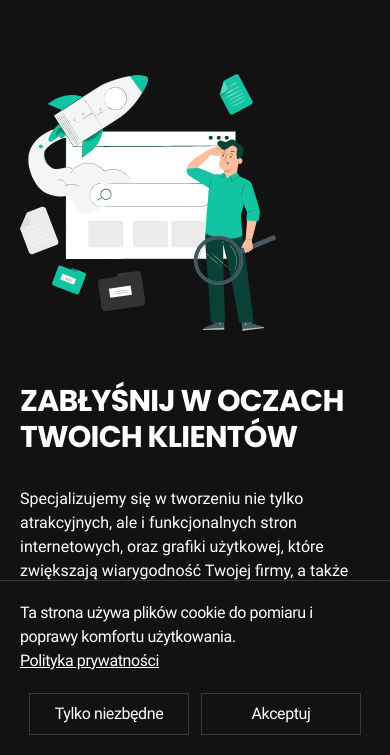
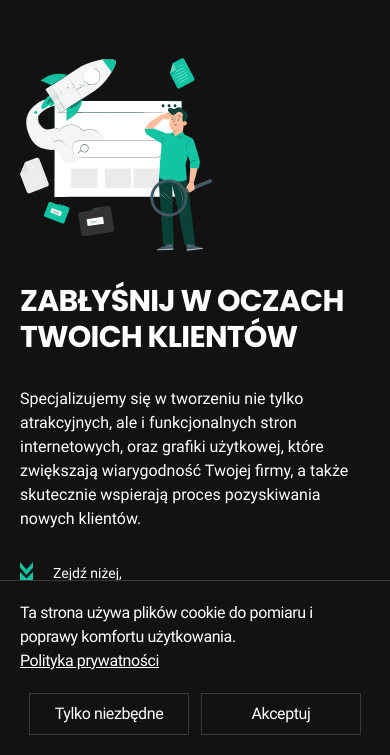
Before and after one commit to emdyyy/bytereon-www, an Astro site: page / in a window 390 px wide. Shown: the part 89-844 px from the top of the page. Built offline with nearby package versions, Linux system fonts and the light colour scheme; Astro itself is replaced by a stand-in of ours.

Commit message:
added fix for hero section

```diff
--- a/astro.config.mjs
+++ b/astro.config.mjs
@@ -1,11 +1,13 @@
 import { defineConfig } from "astro/config";
 import tailwind from "@astrojs/tailwind";
 import react from "@astrojs/react";
-import netlify from "@astrojs/netlify/functions";
+import netlify from "@astrojs/netlify";
 
 // https://astro.build/config
 export default defineConfig({
   integrations: [tailwind(), react()],
   output: "hybrid",
-  adapter: netlify(),
+  adapter: netlify({
+    imageCDN: false,
+  }),
 });
--- a/src/pages/index.astro
+++ b/src/pages/index.astro
@@ -40,15 +40,18 @@ import Footer from "../components/Footer.astro";
     }}
   />
 
-  <header id="hero" class="full-height w-full max-w-screen-2xl mx-auto">
+  <header
+    id="hero"
+    class="full-height w-full max-w-screen-2xl mx-auto min-h-fit"
+  >
     <div
-      class="flex flex-col w-full h-full max-w-screen-xl mx-auto px-5 gap-12 md:gap-0"
+      class="flex flex-col w-full h-full max-w-screen-xl mx-auto px-5 gap-8 md:gap-0"
     >
       <Navbar />
       <div
-        class="flex flex-col-reverse md:flex-row h-full w-full justify-center sm:gap-20"
+        class="flex flex-col-reverse md:flex-row h-full w-full justify-center gap-8 sm:gap-20"
       >
-        <div class="flex flex-col gap-8 h-full w-full justify-center">
+        <div class="flex flex-col gap-8 h-full w-full md:justify-center">
           <h1
             class="font-poppins text-3xl md:text-4xl lg:text-5xl font-bold uppercase tracking-tight max-w-[600px]"
           >
@@ -74,7 +77,7 @@ import Footer from "../components/Footer.astro";
           src={HeroImage}
           alt="Dbamy o Twoją firmę w internecie"
           loading="eager"
-          class="w-64 md:w-72 lg:w-fit"
+          class="w-48 md:w-72 lg:w-fit"
         />
       </div>
     </div>
```
